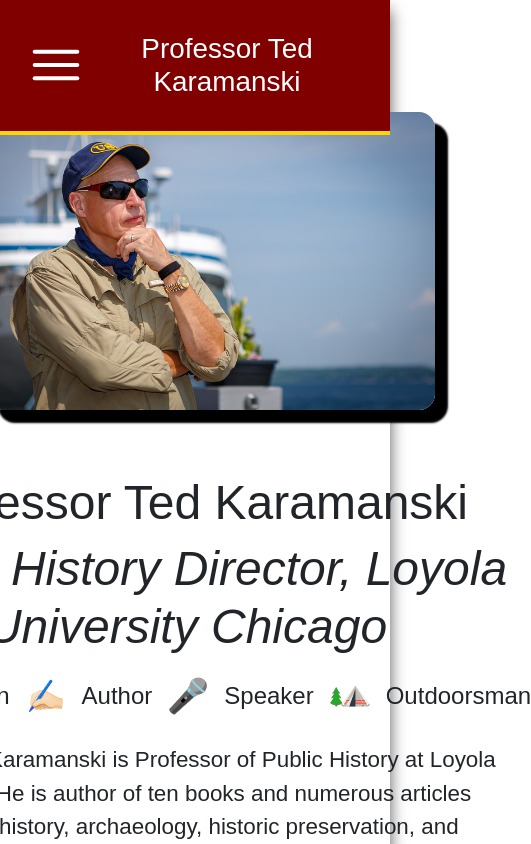
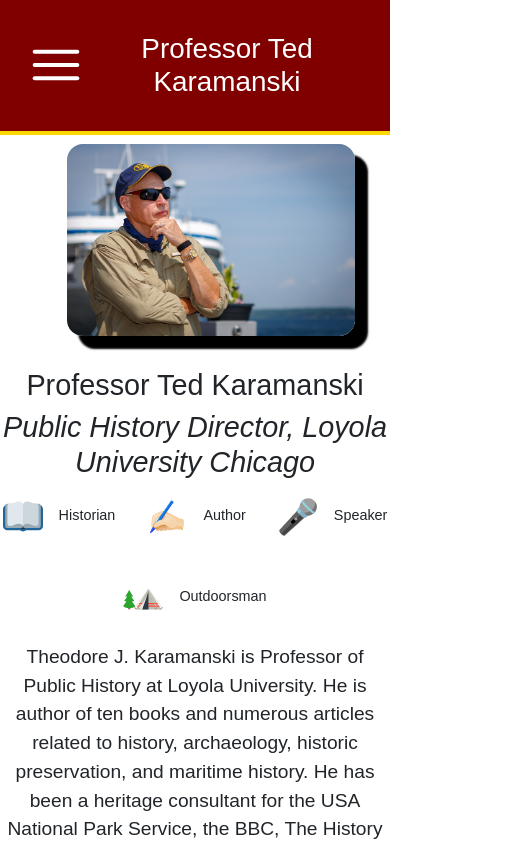
Before and after one commit to alecnissen/ted-personal-website, a React (Vite) app: page / in a window 390 px wide. Shown: the top 844 px of the page, 531 px wide, since content can reach past the window. Built offline with nearby package versions, Linux system fonts and the light colour scheme; a web font is replaced by a local one.

Commit message:
finished responsiveness for img and description section

```diff
--- a/src/Styles/img_and_description_styles.scss
+++ b/src/Styles/img_and_description_styles.scss
@@ -2,7 +2,7 @@
     display: flex;
     justify-content: center;
     align-items: flex-end;
-    padding-top: 3rem;
+    padding-top: 7rem;
     gap: 4rem;
     padding-bottom: 2rem;
     box-shadow: rgba(0, 0, 0, 0.65) 0px 10px 15px;
@@ -33,6 +33,8 @@
     margin-top: 5rem;
     border-radius: 1rem;
     box-shadow: 12px 12px 2px 1px black;
+    position: relative;
+    bottom: 4rem;
 }
 
 .historian-label-emoji-container,
@@ -108,7 +110,7 @@
 
 @media (max-width: 1606px) {
     .img-description-content-wrapper {
-        padding-top: 9rem;
+        padding-top: 7rem;
     }
 
     .ted-img-styles {
@@ -128,42 +130,130 @@
     }
 }
 
-@media (max-width: 1355px) {
-    .ted-img-styles {
-        position: relative;
-        bottom: 14rem;
+
+@media (max-width: 1350px) {
+.img-description-content-wrapper {
+    flex-direction: column;
+    justify-content: center;
+    align-items: center;
+    padding-top: 2rem;
+}
+
+.ted-img-styles {
+    position: relative;
+    bottom: 0;
+    width: 31rem;
+}
+
+.description-container p {
+    margin-right: 0;
+}
+
+}
+
+@media (max-width: 740px) {
+    .attributes-container {
+        gap: 2rem;
+    }
+
+    .description-container p,
+    .description-contact-me-btn-container button {
+        font-size: 1.2rem;
+    }
+
+    .title-description-container h1, h3 {
+        font-size: 2.5rem;
+    }
+
+    .attributes-container {
+        flex-wrap: wrap;
     }
 }
 
-@media (max-width: 1345px) {
-    .description-container p {
-        margin-right: 2rem;
+
+@media (max-width: 580px) {
+    .ted-img-styles {
+        width: 25rem;
+    }
+}
+
+@media (max-width: 510px) {
+    .ted-img-styles {
+        width: 20rem;
+        position: relative;
+        top: 1rem;
     }
 
     .title-description-container h1, h3 {
-        margin-right: 1rem;
+        font-size: 2rem;
+    }
+
+    .attributes-container h4 {
+        font-size: 1rem;
     }
 }
 
-@media (max-width: 1285px) {
-    .attributes-container {
-        gap: 1rem;
+@media (max-width: 400px) {
+    .ted-img-styles {
+        width: 18rem;
+        position: relative;
+        top: 2rem;
+    }
+
+    .title-description-container h1, h3 {
+        font-size: 1.8rem;
+    }
+
+    .attributes-container h4 {
+        font-size: 0.9rem;
     }
 }
 
-@media (max-width: 1199px) {
-    .img-description-content-wrapper {
-        flex-direction: column;
-        justify-content: center;
-        align-items: center;
-        padding-top: 2rem;
-    }
-
+@media (max-width: 370px) {
     .ted-img-styles {
+        width: 17rem;
         position: relative;
-        bottom: 0rem;
+        right: 1rem;
     }
 }
+
+
+// @media (max-width: 1355px) {
+//     .ted-img-styles {
+//         position: relative;
+//         bottom: 14rem;
+//     }
+// }
+
+// @media (max-width: 1345px) {
+//     .description-container p {
+//         margin-right: 2rem;
+//     }
+
+//     .title-description-container h1, h3 {
+//         margin-right: 1rem;
+//     }
+// }
+
+// @media (max-width: 1285px) {
+//     .attributes-container {
+//         gap: 1rem;
+//     }
+// }
+
+// @media (max-width: 1199px) {
+//     .img-description-content-wrapper {
+//         flex-direction: column;
+//         justify-content: center;
+//         align-items: center;
+//         padding-top: 2rem;
+//     }
+
+//     .ted-img-styles {
+//         position: relative;
+//         bottom: 0rem;
+//     }
+// }
 
 
 
```
